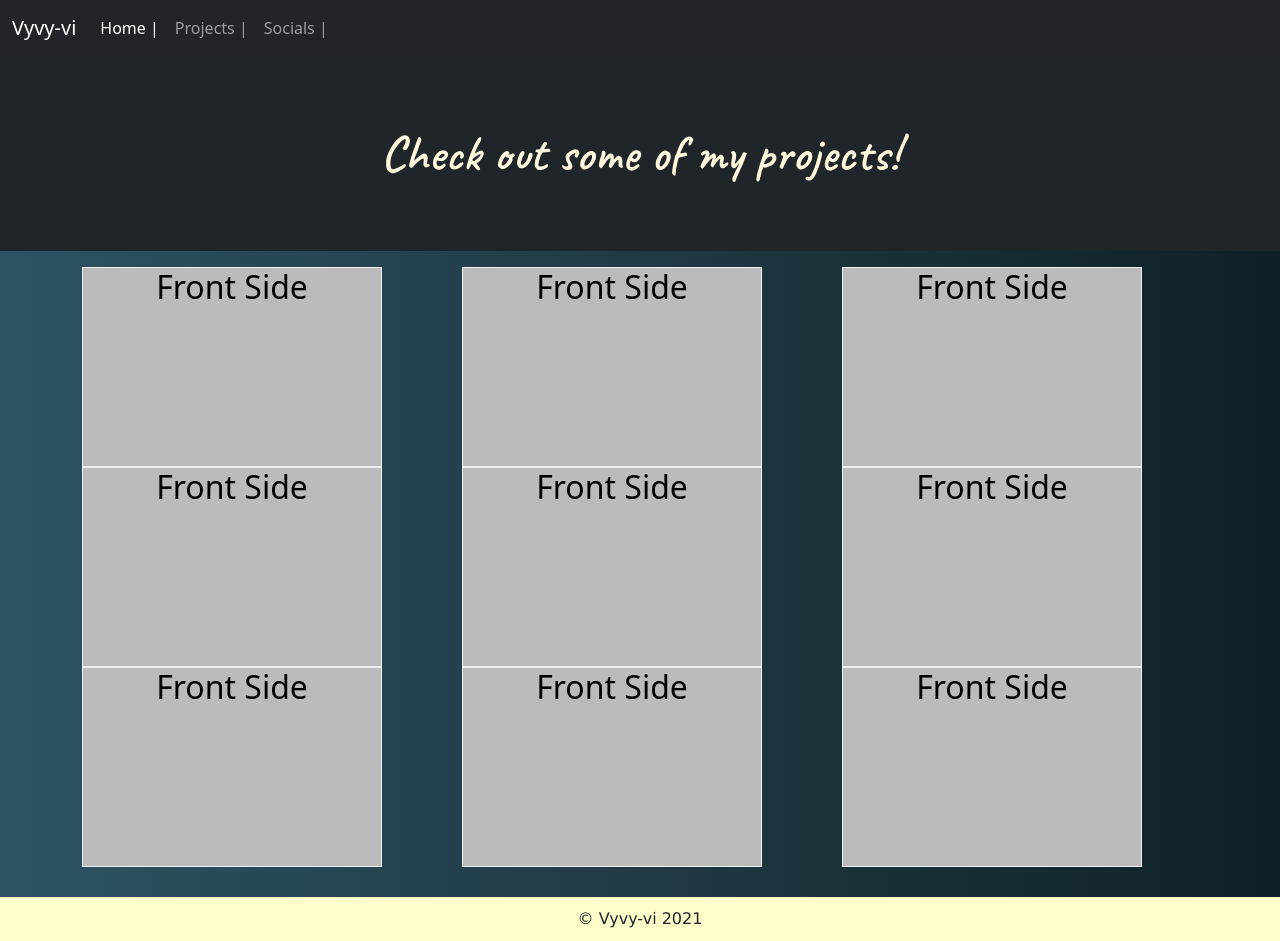
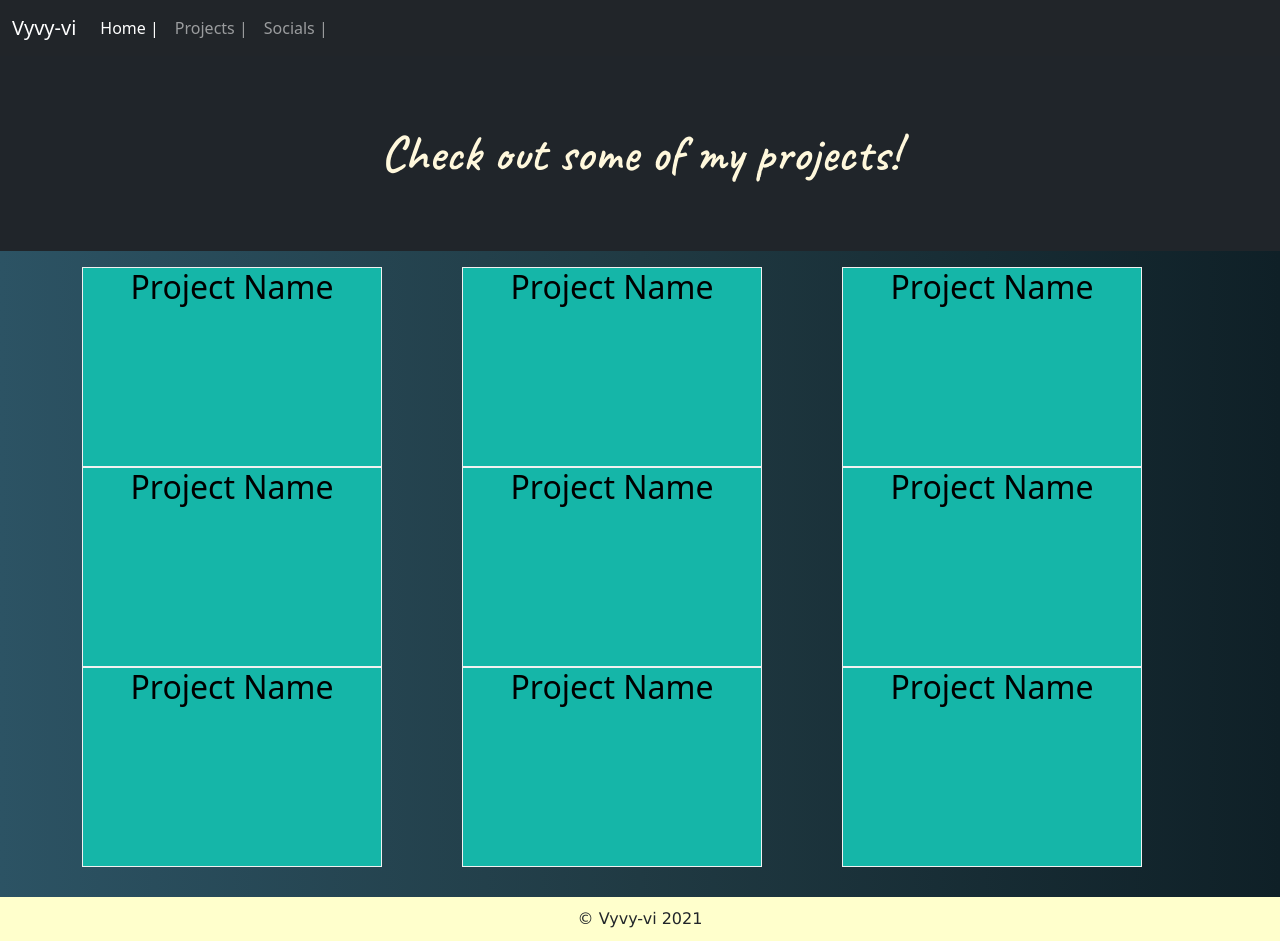
Before and after one commit to Vyvy-vi/portfolio, a website: page projects.html in a window 1280 px wide. Drawn offline with nearby package versions, Linux system fonts and the light colour scheme.

Commit message:
feat: edited cards

```diff
--- a/css/style.css
+++ b/css/style.css
@@ -67,7 +67,7 @@ button:hover {
     width: 300px;
     height: 200px;
     border: 1px solid #f1f1f1;
-    perspective: 1000px; /* Remove this if you don't want the 3D effect */
+    perspective: 1000px;
   }
 
   /* This container is needed to position the front and back side */
@@ -96,13 +96,13 @@ button:hover {
 
   /* Style the front side */
   .flip-box-front {
-    background-color: #bbb;
+    background-color: rgb(21, 182, 168);
     color: black;
   }
 
   /* Style the back side */
   .flip-box-back {
-    background-color: dodgerblue;
+    background-color: rgb(255, 56, 30);
     color: white;
     transform: rotateY(180deg);
   }
--- a/projects.html
+++ b/projects.html
@@ -16,10 +16,10 @@
             <div class="flip-box">
                 <div class="flip-box-inner">
                   <div class="flip-box-front">
-                    <h2>Front Side</h2>
+                    <h2>Project Name</h2>
                   </div>
                   <div class="flip-box-back">
-                    <h2>Back Side</h2>
+                    <h2>Description</h2>
                   </div>
                 </div>
             </div>
@@ -28,10 +28,10 @@
             <div class="flip-box">
                 <div class="flip-box-inner">
                   <div class="flip-box-front">
-                    <h2>Front Side</h2>
+                    <h2>Project Name</h2>
                   </div>
                   <div class="flip-box-back">
-                    <h2>Back Side</h2>
+                    <h2>Description</h2>
                   </div>
                 </div>
             </div>
@@ -40,10 +40,10 @@
             <div class="flip-box">
                 <div class="flip-box-inner">
                   <div class="flip-box-front">
-                    <h2>Front Side</h2>
+                    <h2>Project Name</h2>
                   </div>
                   <div class="flip-box-back">
-                    <h2>Back Side</h2>
+                    <h2>Description</h2>
                   </div>
                 </div>
             </div>
@@ -54,10 +54,10 @@
               <div class="flip-box">
                   <div class="flip-box-inner">
                     <div class="flip-box-front">
-                      <h2>Front Side</h2>
+                      <h2>Project Name</h2>
                     </div>
                     <div class="flip-box-back">
-                      <h2>Back Side</h2>
+                      <h2>Description</h2>
                     </div>
                   </div>
               </div>
@@ -66,10 +66,10 @@
               <div class="flip-box">
                   <div class="flip-box-inner">
                     <div class="flip-box-front">
-                      <h2>Front Side</h2>
+                      <h2>Project Name</h2>
                     </div>
                     <div class="flip-box-back">
-                      <h2>Back Side</h2>
+                      <h2>Description</h2>
                     </div>
                   </div>
               </div>
@@ -78,10 +78,10 @@
               <div class="flip-box">
                   <div class="flip-box-inner">
                     <div class="flip-box-front">
-                      <h2>Front Side</h2>
+                      <h2>Project Name</h2>
                     </div>
                     <div class="flip-box-back">
-                      <h2>Back Side</h2>
+                      <h2>Description</h2>
                     </div>
                   </div>
               </div>
@@ -92,10 +92,10 @@
               <div class="flip-box">
                   <div class="flip-box-inner">
                     <div class="flip-box-front">
-                      <h2>Front Side</h2>
+                      <h2>Project Name</h2>
                     </div>
                     <div class="flip-box-back">
-                      <h2>Back Side</h2>
+                      <h2>Description</h2>
                     </div>
                   </div>
               </div>
@@ -104,10 +104,10 @@
               <div class="flip-box">
                   <div class="flip-box-inner">
                     <div class="flip-box-front">
-                      <h2>Front Side</h2>
+                      <h2>Project Name</h2>
                     </div>
                     <div class="flip-box-back">
-                      <h2>Back Side</h2>
+                      <h2>Description</h2>
                     </div>
                   </div>
               </div>
@@ -116,10 +116,10 @@
               <div class="flip-box">
                   <div class="flip-box-inner">
                     <div class="flip-box-front">
-                      <h2>Front Side</h2>
+                      <h2>Project Name</h2>
                     </div>
                     <div class="flip-box-back">
-                      <h2>Back Side</h2>
+                      <h2>Description</h2>
                     </div>
                   </div>
               </div>
```
